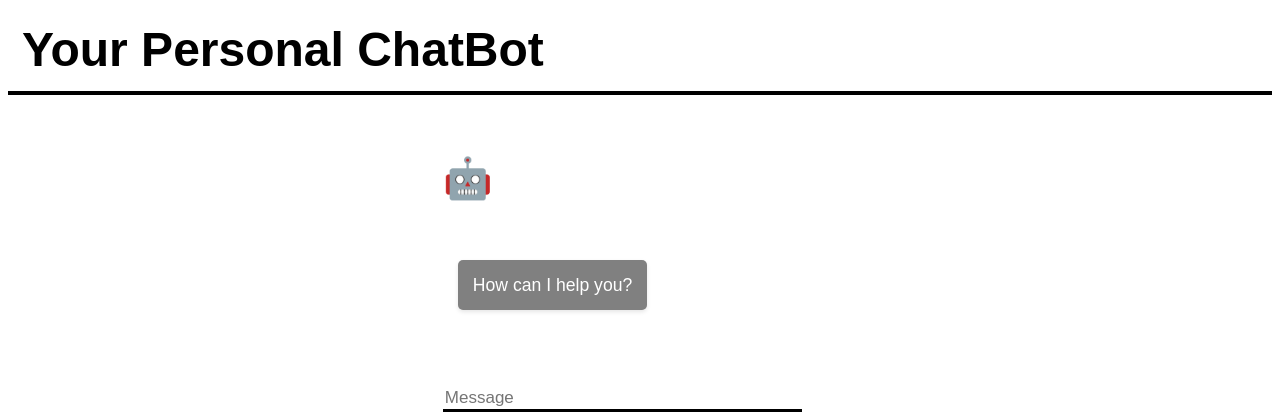
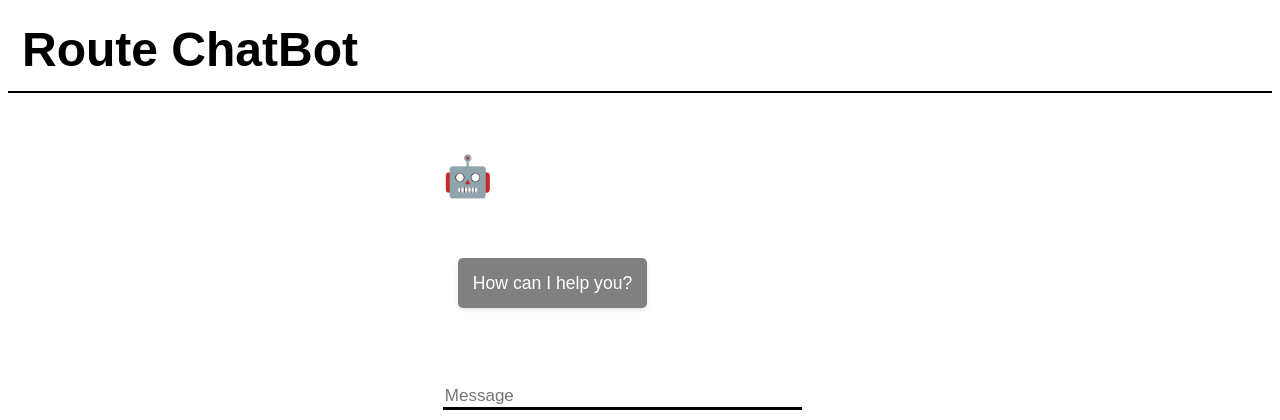
Before and after one commit to simonpeier/route-chatbot, a Flask app: page / in a window 1280 px wide. Shown: the top 420 px of the page. Run offline with Flask 3, Linux system fonts and the light colour scheme; parts of the project's set-up code (start-up, migrations or seed data) failed here and were passed over; some libraries are stand-ins or nearby versions.

Commit message:
Improve styling

```diff
--- a/static/style.css
+++ b/static/style.css
@@ -14,6 +14,18 @@ h3 {
     font-size: 20px;
     margin-top: 3px;
     text-align: center;
+}
+
+nav {
+    background-color: white;
+    position: sticky;
+    top: 0;
+    border-bottom: 2px solid black;
+    z-index: 2;
+}
+
+textarea:focus, input:focus {
+    outline: none;
 }
 
 #chatbox {
@@ -78,11 +90,3 @@ h3 {
     width: 78%;
     margin-top: 60px;
 }
-
-.box {
-    border: 2px solid black;
-}
-
-textarea:focus, input:focus {
-    outline: none;
-}
--- a/templates/index.html
+++ b/templates/index.html
@@ -7,7 +7,9 @@
     <link rel="stylesheet" href="../static/style.css">
 </head>
 <body>
-<h1>Your Personal ChatBot</h1>
+<nav>
+    <h1>Route ChatBot</h1>
+</nav>
 <div class="box"></div>
 <div class="boxed">
     <div>
```
